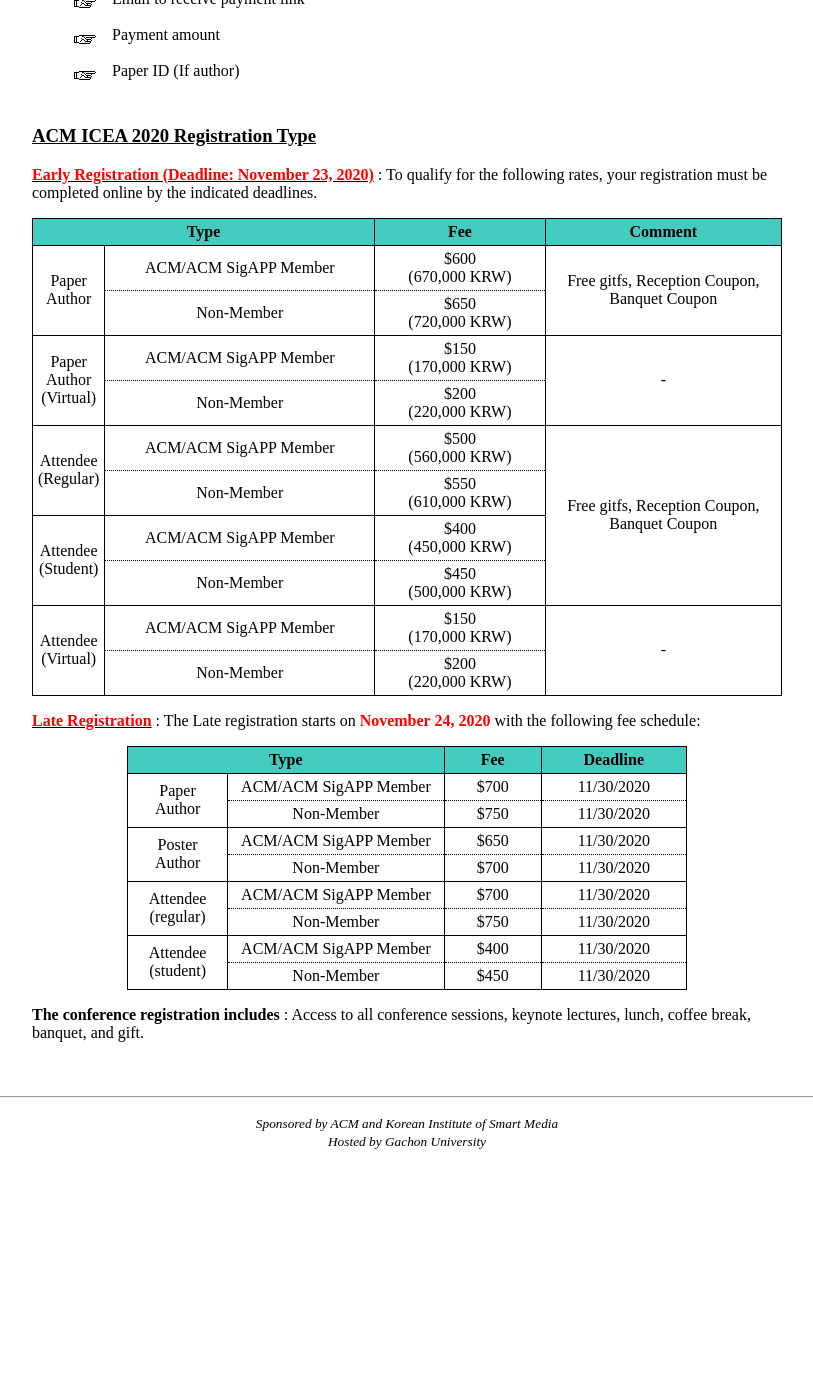
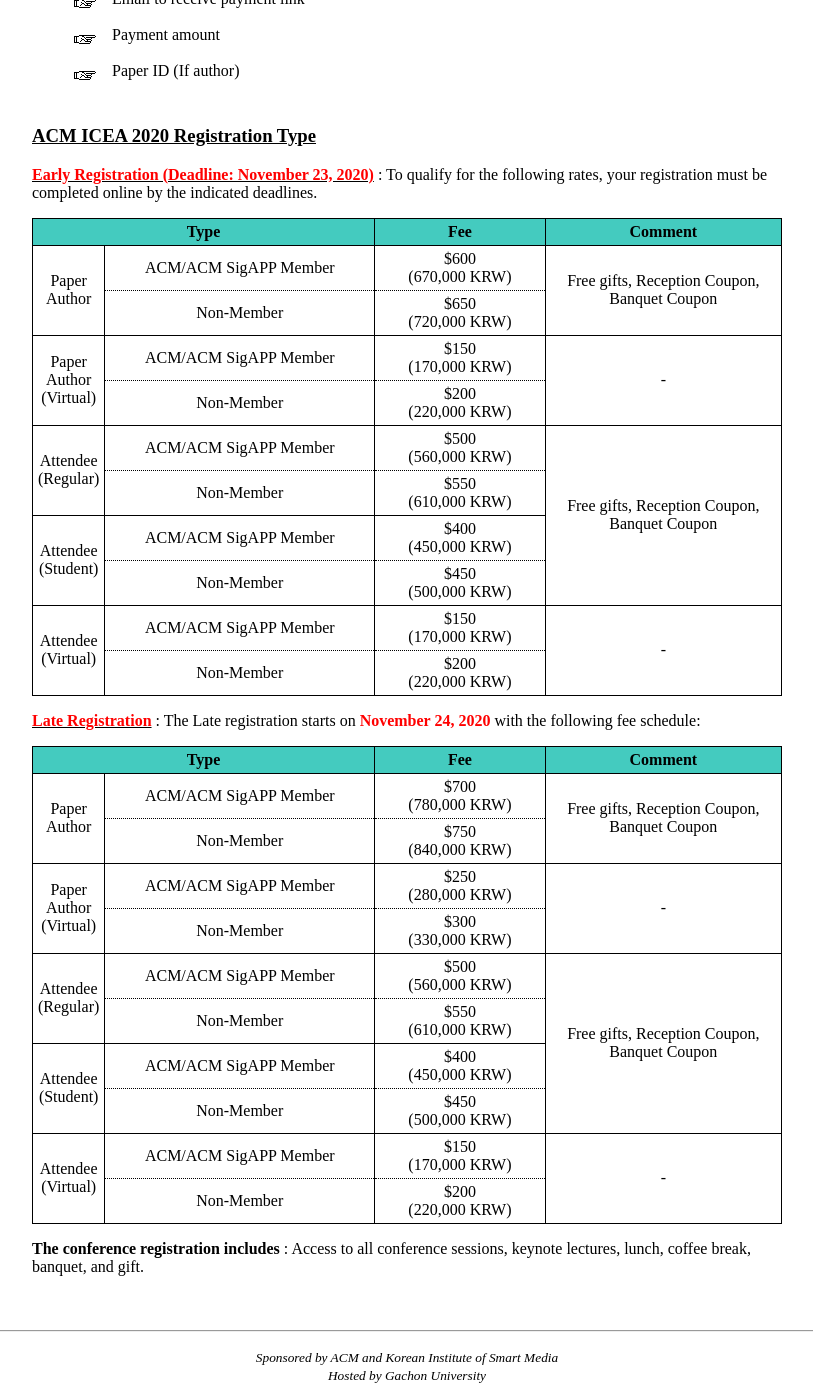
Before and after one commit to icea-conf/2020, a Jekyll site: the page built from registration/index.html, in a window 1280 px wide and 1400 px high, scrolled down 1511 px. Shown: the whole window, without its empty margins (233-1046 px from the left). Built offline with Jekyll 4.4.1, drawn with Linux system fonts in a browser that asks for light colours; before the commit the page ends 2677 px from its top, so only the background shows below that.

Commit message:
Update index.html

```diff
--- a/registration/index.html
+++ b/registration/index.html
@@ -91,7 +91,7 @@
                                    <a>$600<br>(670,000 KRW)</a>
                               </td>
                               <td class="tcontent3" rowspan="2">
-                                   <a>Free gitfs, Reception Coupon, Banquet Coupon</a>
+                                   <a>Free gifts, Reception Coupon, Banquet Coupon</a>
                               </td>
                          </tr>
                          <tr>
@@ -135,7 +135,7 @@
                                    <a>$500<br>(560,000 KRW)</a>
                               </td>
                               <td class="tcontent3" rowspan="4">
-                                   <a>Free gitfs, Reception Coupon, Banquet Coupon</a>
+                                   <a>Free gifts, Reception Coupon, Banquet Coupon</a>
                               </td>
                          </tr>
                          <tr>
@@ -193,121 +193,124 @@
 
                <p><u><b style="color:#FF0000">Late Registration</b></u><a> : The Late registration starts on <b style="color:#FF0000">November 24, 2020</b> with the following fee schedule:</p>
                <center>
-               <table class="tlayout" cellspacing="0">
+               <table class="tlayout2" cellspacing="0">
                     <tbody style="text-align: center">
                          <tr>
-                              <td class="theader" width="30%" colspan="2">
+                              <td class="theader" width="40%" colspan="2">
                                    <b>Type</b>
                               </td>
-                              <td class="theader" width="10%">
+                              <td class="theader" width="25%">
                                    <b>Fee</b>
                               </td>
-                              <td class="theader" width="15%">
-                                   <b>Deadline</b>
+                              <td class="theader" width="35%">
+                                   <b>Comment</b>
                               </td>
                          </tr>
                          <tr>
                               <td class="tcontent3" rowspan="2">
-                                   Paper<br>
-                                   Author
+                                   <a>Paper<br>Author</a>
+                              </td>
+                              <td class="tcontent1" width="40%">
+                                   <a>ACM/ACM SigAPP Member</a>
                               </td>
                               <td class="tcontent1">
-                                   ACM/ACM SigAPP Member
+                                   <a>$700<br>(780,000 KRW)</a>
                               </td>
-                              <td class="tcontent1">
-                                   $700
-                              </td>
-                              <td class="tcontent1">
-                                   11/30/2020
+                              <td class="tcontent3" rowspan="2">
+                                   <a>Free gifts, Reception Coupon, Banquet Coupon</a>
                               </td>
                          </tr>
                          <tr>
-                              <td class="tcontent2">
-                                   Non-Member
+                              <td class="tcontent2" width="40%">
+                                   <a>Non-Member</a>
                               </td>
                               <td class="tcontent2">
-                                   $750
-                              </td>
-                              <td class="tcontent2">
-                                   11/30/2020
+                                   <a>$750<br>(840,000 KRW)</a>
                               </td>
                          </tr>
                          <tr>
                               <td class="tcontent3" rowspan="2">
-                                   Poster<br>
-                                   Author
+                                   <a>Paper<br>Author<br>(Virtual)</a>
+                              </td>
+                              <td class="tcontent1" width="40%">
+                                   <a>ACM/ACM SigAPP Member</a>
                               </td>
                               <td class="tcontent1">
-                                   ACM/ACM SigAPP Member
+                                   <a>$250<br>(280,000 KRW)</a>
                               </td>
-                              <td class="tcontent1">
-                                   $650
-                              </td>
-                              <td class="tcontent1">
-                                   11/30/2020
+                              <td class="tcontent3" rowspan="2">
+                                   <a>-</a>
                               </td>
                          </tr>
                          <tr>
-                              <td class="tcontent2">
-                                   Non-Member
+                              <td class="tcontent2" width="40%">
+                                   <a>Non-Member</a>
                               </td>
                               <td class="tcontent2">
-                                   $700
-                              </td>
-                              <td class="tcontent2">
-                                   11/30/2020
+                                   <a>$300<br>(330,000 KRW)</a>
                               </td>
                          </tr>
                          <tr>
                               <td class="tcontent3" rowspan="2">
-                                   Attendee<br>
-                                   (regular)
+                                   <a>Attendee<br>(Regular)</a>
+                              </td>
+                              <td class="tcontent1" width="40%">
+                                   <a>ACM/ACM SigAPP Member</a>
                               </td>
                               <td class="tcontent1">
-                                   ACM/ACM SigAPP Member
+                                   <a>$500<br>(560,000 KRW)</a>
                               </td>
-                              <td class="tcontent1">
-                                   $700
-                              </td>
-                              <td class="tcontent1">
-                                   11/30/2020
+                              <td class="tcontent3" rowspan="4">
+                                   <a>Free gifts, Reception Coupon, Banquet Coupon</a>
                               </td>
                          </tr>
                          <tr>
-                              <td class="tcontent2">
-                                   Non-Member
+                              <td class="tcontent2" width="40%">
+                                   <a>Non-Member</a>
                               </td>
                               <td class="tcontent2">
-                                   $750
-                              </td>
-                              <td class="tcontent2">
-                                   11/30/2020
+                                   <a>$550<br>(610,000 KRW)</a>
                               </td>
                          </tr>
                          <tr>
                               <td class="tcontent3" rowspan="2">
-                                   Attendee<br>
-                                   (student)
+                                   <a>Attendee<br>(Student)</a>
+                              </td>
+                              <td class="tcontent1" width="40%">
+                                   <a>ACM/ACM SigAPP Member</a>
                               </td>
                               <td class="tcontent1">
-                                   ACM/ACM SigAPP Member
-                              </td>
-                              <td class="tcontent1">
-                                   $400
-                              </td>
-                              <td class="tcontent1">
-                                   11/30/2020
+                                   <a>$400<br>(450,000 KRW)</a>
                               </td>
                          </tr>
                          <tr>
-                              <td class="tcontent2">
-                                   Non-Member
+                              <td class="tcontent2" width="40%">
+                                   <a>Non-Member</a>
                               </td>
                               <td class="tcontent2">
-                                   $450
+                                   <a>$450<br>(500,000 KRW)</a>
+                              </td>
+                         </tr>
+                         <tr>
+                              <td class="tcontent3" rowspan="2">
+                                   <a>Attendee<br>(Virtual)</a>
+                              </td>
+                              <td class="tcontent1" width="40%">
+                                   <a>ACM/ACM SigAPP Member</a>
+                              </td>
+                              <td class="tcontent1">
+                                   <a>$150<br>(170,000 KRW)</a>
+                              </td>
+                              <td class="tcontent3" rowspan="2">
+                                   <a>-</a>
+                              </td>
+                         </tr>
+                         <tr>
+                              <td class="tcontent2" width="40%">
+                                   <a>Non-Member</a>
                               </td>
                               <td class="tcontent2">
-                                   11/30/2020
+                                   <a>$200<br>(220,000 KRW)</a>
                               </td>
                          </tr>
                     </tbody>
```
